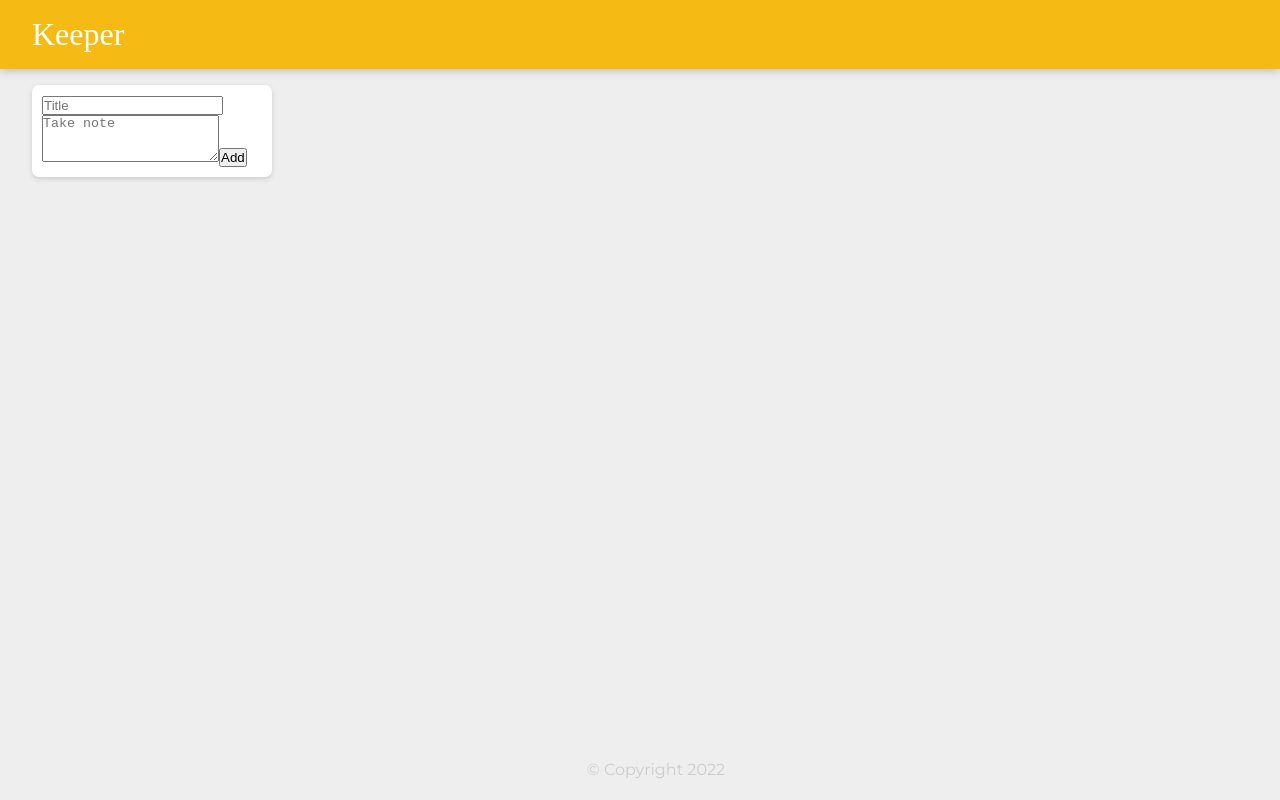
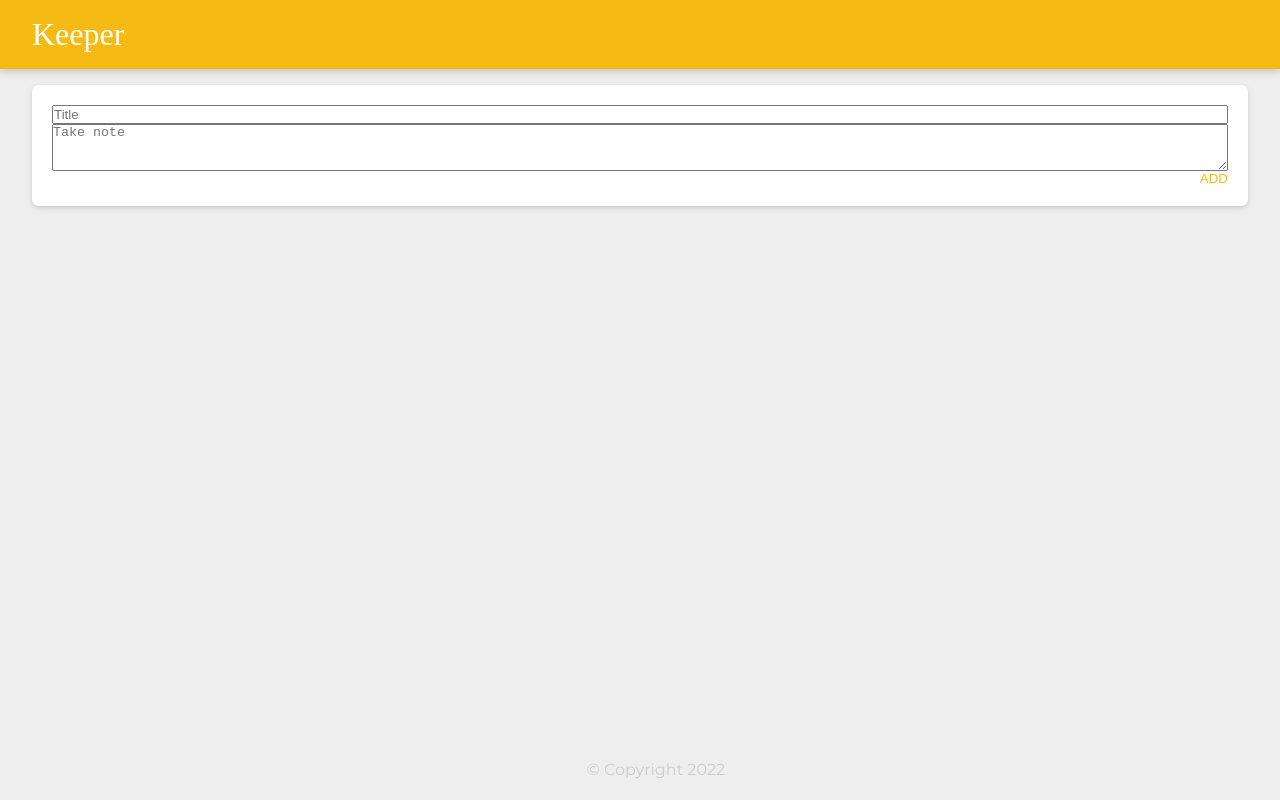
Before and after one commit to clairv0yant/keeper-app, a React (Create React App) app: page / in a window 1280 px wide. Built offline with nearby package versions, Linux system fonts and the light colour scheme; a web font is replaced by a local one.

Commit message:
add styling

```diff
--- a/public/styles.css
+++ b/public/styles.css
@@ -35,14 +35,25 @@ footer {
 footer p {
     color: #ccc;
 }
+
+button {
+    background: none;
+    border: none;
+    color: #fff;
+    width: fit-content;
+    align-self: flex-end;
+    text-transform: uppercase;
+    cursor: pointer;
+}
+
 .note {
+    display: flex;
+    flex-direction: column;
     background: #fff;
     border-radius: 7px;
     box-shadow: 0 2px 5px #ccc;
-    padding: 10px;
-    width: 240px;
+    padding: 20px;
     margin: 16px;
-    float: left;
 }
 .note h1 {
     font-size: 1.1em;
@@ -55,3 +66,36 @@ footer p {
     white-space: pre-wrap;
     word-wrap: break-word;
 }
+
+.note button {
+    color: #f5ba13;
+}
+
+.create-area {
+    display: flex;
+    flex-direction: column;
+    background: #fff;
+    border-radius: 7px;
+    box-shadow: 0 2px 5px #ccc;
+    padding: 20px;
+    margin: 16px;
+}
+
+.create-area input, .create-area textarea {
+    background: transparent;
+    border: none;
+    margin-bottom: 10px;
+    font-size: 1.1em;
+    font-family: "Arial", sans-serif;
+}
+
+.create-area input {
+    font-size: 1.5em;
+    margin-bottom: 25px;
+}
+
+.create-area button {
+    background: #f5ba13;
+    border-radius: 400px;
+    padding: 20px;
+}
```
